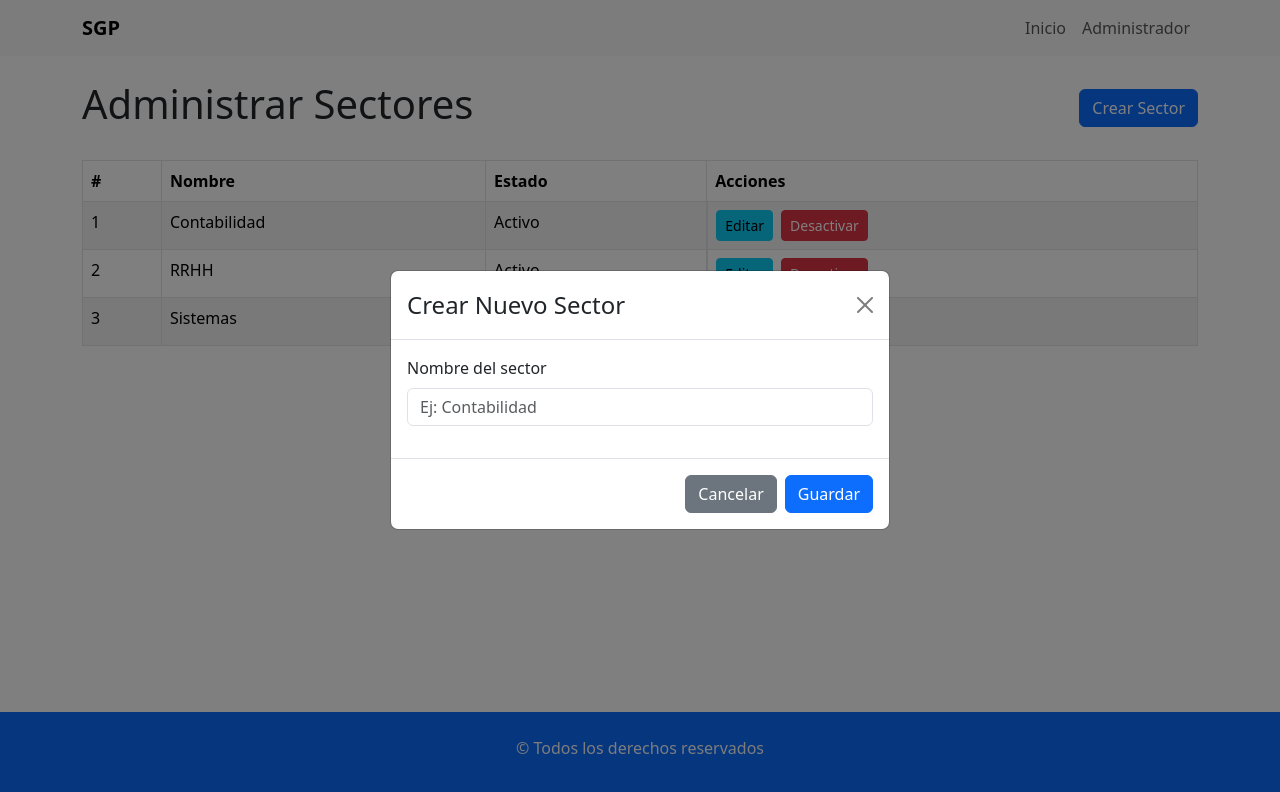
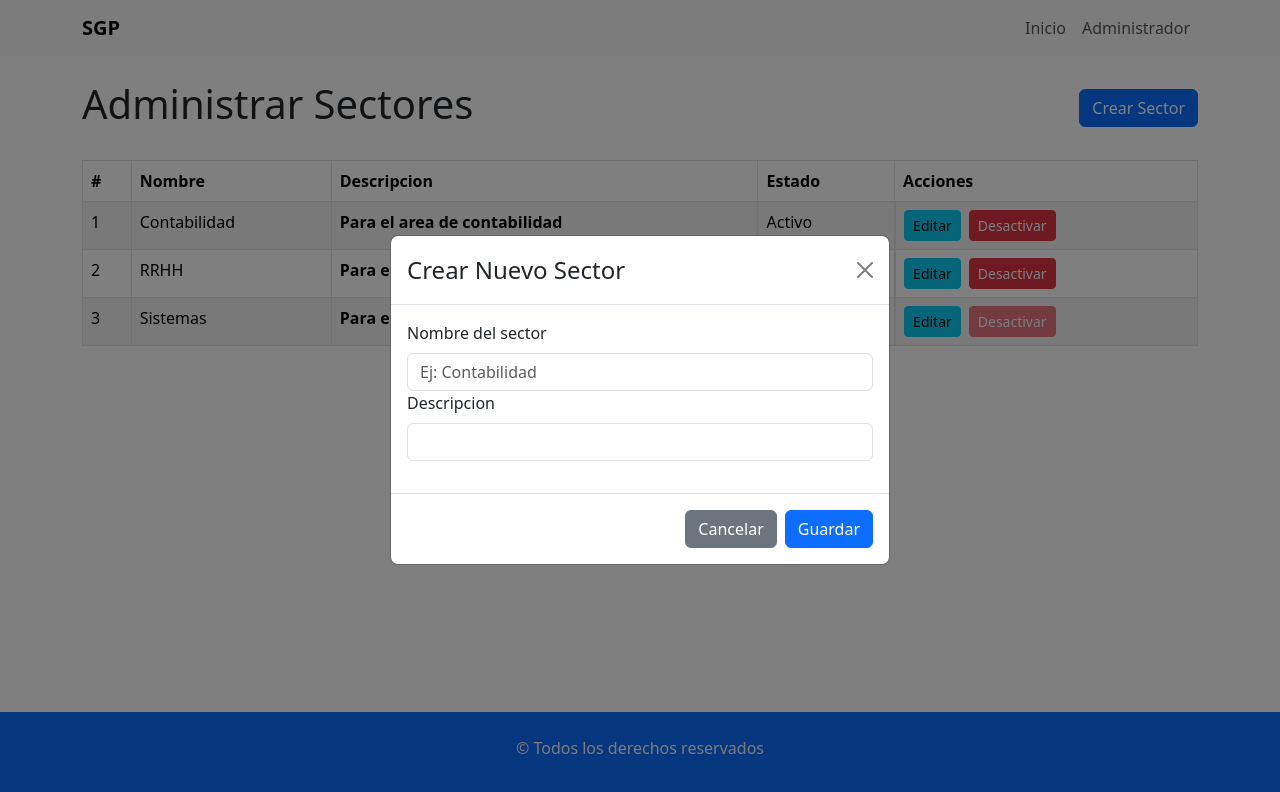
Before and after one commit to pablofranciscogomezrivera/adminRecTFI, a React app in the folder frontend/: page /configuracion/sectores in a window 1280 px wide. Both pictures are taken after a click on the button "Crear Sector". Shown: the top 792 px of the page. Built offline with nearby package versions, Linux system fonts and the light colour scheme; the HTML template or start-up script is replaced by a standard one.

Commit message:
feat: agrega campo de descripción en el formulario de sectores y actualiza la lista de sectores

```diff
--- a/frontend/src/components/pages/configuraciones/FormularioSector.jsx
+++ b/frontend/src/components/pages/configuraciones/FormularioSector.jsx
@@ -2,7 +2,7 @@ import {Button, Form, Modal} from "react-bootstrap";
 
 import { useForm } from "react-hook-form";
 import Swal from "sweetalert2";
-import { useEffect, useState } from "react";
+import { useEffect } from "react";
 
 
 const FormularioSector = ({ titulo, crearSector, editarSector, sectorActual, cerrar, show }) => {
@@ -82,6 +82,22 @@ const FormularioSector = ({ titulo, crearSector, editarSector, sectorActual, cer
                 },
               })}
             />
+            <Form.Label>Descripcion</Form.Label>
+            <Form.Control
+              type="text"
+              isInvalid={!!errors.nombre}
+              {...register("descripcion", {
+                required: "La Descripcion es obligatorio",
+                minLength: {
+                  value: 3,
+                  message: "Debe tener al menos 3 caracteres",
+                },
+                maxLength: {
+                  value: 100,
+                  message: "Debe tener como máximo 100 caracteres",
+                },
+              })}
+            />
             <Form.Control.Feedback type="invalid">
               {errors.nombre?.message}
             </Form.Control.Feedback>
--- a/frontend/src/components/pages/configuraciones/Sectores.jsx
+++ b/frontend/src/components/pages/configuraciones/Sectores.jsx
@@ -12,9 +12,9 @@ const Sectores = () => {
   useEffect(() => {
     // Simulación de GET /api/sectores
     setSectores([
-      { id: 1, nombre: "Contabilidad", estaActivo: true },
-      { id: 2, nombre: "RRHH", estaActivo: true },
-      { id: 3, nombre: "Sistemas", estaActivo: false },
+      { id: 1, nombre: "Contabilidad", descripcion: "Para el area de contabilidad", estaActivo: true },
+      { id: 2, nombre: "RRHH",  descripcion: "Para el area de contabilidad",estaActivo: true },
+      { id: 3, nombre: "Sistemas",  descripcion: "Para el area de contabilidad",estaActivo: false },
     ]);
   }, []);
 
@@ -97,16 +97,18 @@ const Sectores = () => {
           <tr>
             <th>#</th>
             <th>Nombre</th>
+            <th>Descripcion</th>
             <th>Estado</th>
             <th>Acciones</th>
           </tr>
         </thead>
 
         <tbody>
-          {sectores.map((sector) => (
+          {sectores.map((sector,index) => (
             <tr key={sector.id}>
-              <td>{sector.id}</td>
+              <td>{index + 1}</td>
               <td>{sector.nombre}</td>
+              <th>{sector.descripcion}</th>
               <td>{sector.estaActivo ? "Activo" : "Inactivo"}</td>
               <td className="d-flex gap-2">
                 <Button
```
